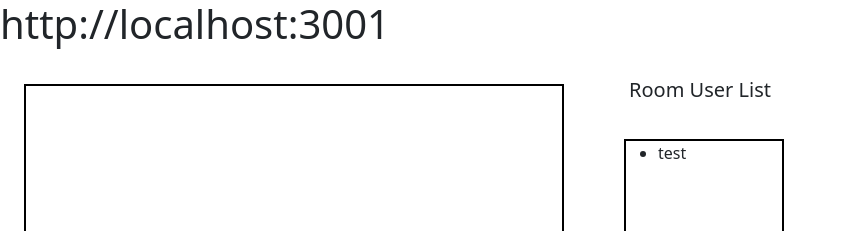
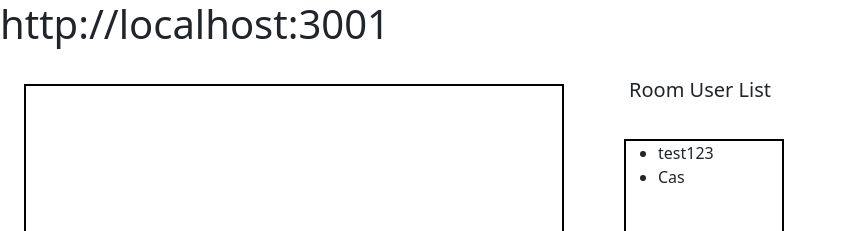
Before and after one commit to mattarcherr/js-messenger, a React (Create React App) app: page / in a window 1280 px wide. Shown: the top 231 px of the page, without its empty margins (0-850 px from the left). Built offline with nearby package versions, Linux system fonts and the light colour scheme; no server answers.

Commit message:
userlist working

```diff
--- a/src/App.js
+++ b/src/App.js
@@ -11,8 +11,8 @@ import { socket } from './socket'
 
 export default function App() {
   const [isConnected, setIsConnected] = useState(socket.connected);
-  const [Events, setFooEvents] = useState([]);
-  const [ users, setUsers] = useState(["test"]);
+  const [ users, setUsers] = useState(["test123", "Cas"]);
+  const [ msgLog, setMsgLog] = useState([]);
 
   useEffect(() => {
     function onConnect() {
@@ -25,19 +25,17 @@ export default function App() {
     }
 
     function onNewConnection(msg) {
-      console.log("vasd");
-      console.log(msg);
-      setUsers([users, msg]);
+      setUsers(msg);
     }
 
     socket.on('connect', onConnect);
     socket.on('disconnect', onDisconnect);
-    socket.on('msg',onNewConnection);
+    socket.on('connection',onNewConnection);
 
     return () => {
       socket.off('connect', onConnect);
       socket.off('disconnect', onDisconnect);
-      socket.off('foo',onNewConnection);
+      socket.off('connection',onNewConnection);
     };
   }, []);
 
--- a/src/components/UserList.js
+++ b/src/components/UserList.js
@@ -4,8 +4,6 @@ import { useState } from 'react'
 
 
 export default function UserList({ users }) {
-    console.log(users)
-
     return (
     <div style={{height: 425, width: 200, position: "relative"}}>
         <p style={{textAlign: "center", fontSize: 20}}>Room User List</p>
```
Also changed, not shown: 1 other file (tests, documents, lock files or other folders).
